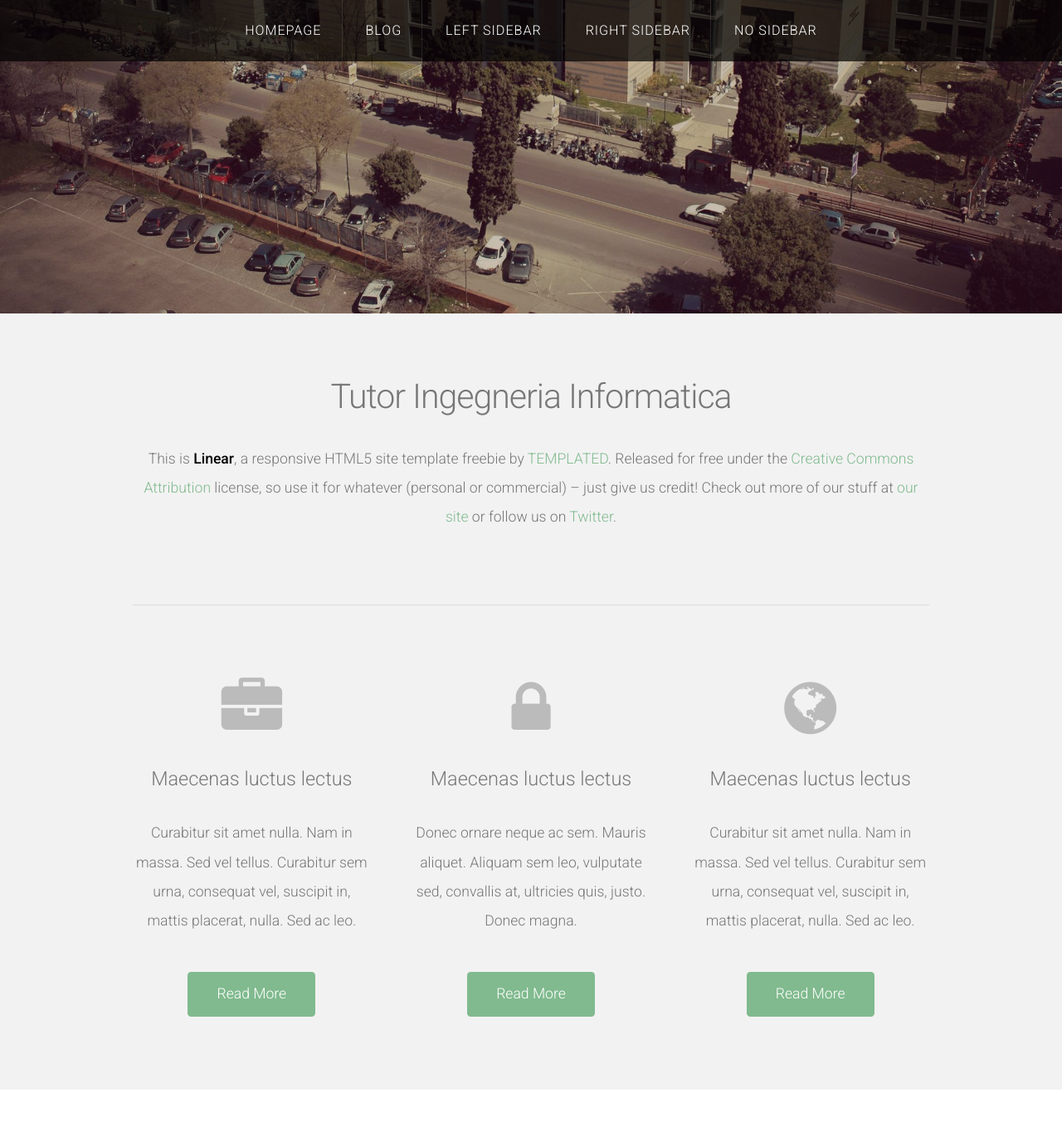
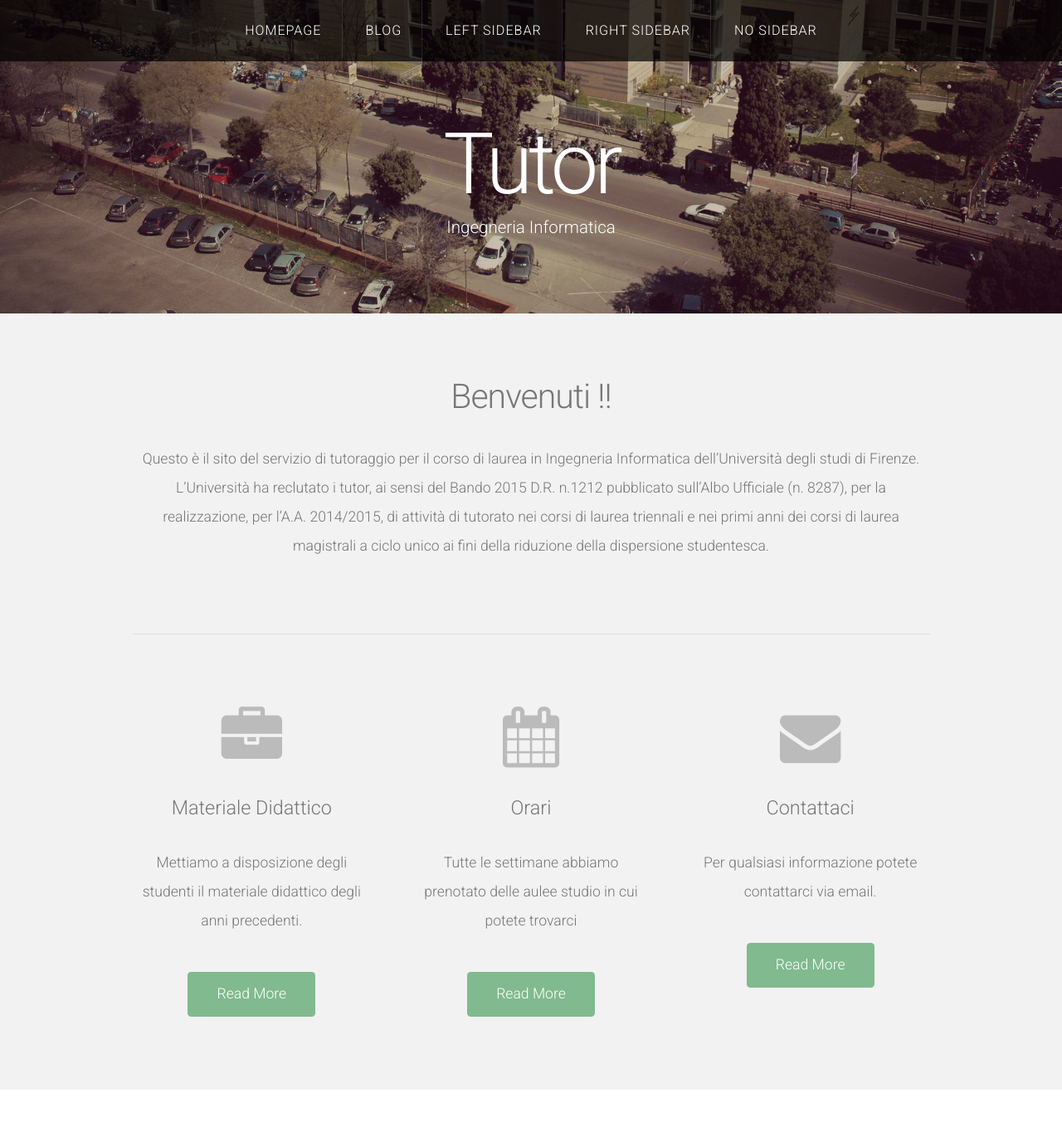
Before and after one commit to tutor-ing-inf-unifi/tutor-ing-inf-unifi.github.io, a Jekyll site: the page built from index.html, in a window 1280 px wide and 1400 px high. Shown: the top 1353 px of the window at 83% size. Built offline with Jekyll 4.4.1, drawn with Linux system fonts in a browser that asks for light colours; nearby versions of some CDN libraries; the list of posts is cut into pages by our own code.

Commit message:
modifiche home

```diff
--- a/_layouts/default.html
+++ b/_layouts/default.html
@@ -30,8 +30,8 @@ Released for free under the Creative Commons Attribution 3.0 license (templated.
 
 			<!-- Logo -->
 			<div id="logo">
-				<h1><a href="#">&nbsp;</a></h1>
-				<span class="tag">&nbsp;</span>
+				<h1><a href="#">Tutor</a></h1>
+				<span class="tag">Ingegneria Informatica</span>
 			</div>
 		</div>
 	</div>
--- a/index.html
+++ b/index.html
@@ -6,27 +6,30 @@ layout: default
 <div id="featured">
 	<div class="container">
 		<header>
-			<h2>Tutor Ingegneria Informatica</h2>
+			<h2>Benvenuti !!</h2>
 		</header>
-		<p>This is <strong>Linear</strong>, a responsive HTML5 site template freebie by <a href="http://templated.co">TEMPLATED</a>. Released for free under the <a href="http://templated.co/license">Creative Commons Attribution</a> license, so use it for whatever (personal or commercial) &ndash; just give us credit! Check out more of our stuff at <a href="http://templated.co">our site</a> or follow us on <a href="http://twitter.com/templatedco">Twitter</a>.</p>
+		<p>
+		Questo è il sito del servizio di tutoraggio per il corso di laurea in Ingegneria Informatica dell’Università degli studi di Firenze.
+		L’Università ha reclutato i tutor, ai sensi del Bando 2015 D.R. n.1212 pubblicato sull’Albo Ufficiale (n. 8287), per la realizzazione, per l’A.A. 2014/2015, di attività di tutorato nei corsi di laurea triennali e nei primi anni dei corsi di laurea magistrali a ciclo unico ai fini della riduzione della dispersione studentesca.
+		</p>
 		<hr />
 		<div class="row">
 			<section class="4u">
 				<span class="pennant"><span class="fa fa-briefcase"></span></span>
-				<h3>Maecenas luctus lectus</h3>
-				<p>Curabitur sit amet nulla. Nam in massa. Sed vel tellus. Curabitur sem urna, consequat vel, suscipit in, mattis placerat, nulla. Sed ac leo.</p>
+				<h3>Materiale Didattico</h3>
+				<p>Mettiamo a disposizione degli studenti il materiale didattico degli anni precedenti.</p>
 				<a href="#" class="button button-style1">Read More</a>
 			</section>
 			<section class="4u">
-				<span class="pennant"><span class="fa fa-lock"></span></span>
-				<h3>Maecenas luctus lectus</h3>
-				<p>Donec ornare neque ac sem. Mauris aliquet. Aliquam sem leo, vulputate sed, convallis at, ultricies quis, justo. Donec magna.</p>
+				<span class="pennant"><span class="fa fa-calendar"></span></span>
+				<h3>Orari</h3>
+				<p>Tutte le settimane abbiamo prenotato delle aulee studio in cui potete trovarci</p>
 				<a href="#" class="button button-style1">Read More</a>
 			</section>
 			<section class="4u">
-				<span class="pennant"><span class="fa fa-globe"></span></span>
-				<h3>Maecenas luctus lectus</h3>
-				<p>Curabitur sit amet nulla. Nam in massa. Sed vel tellus. Curabitur sem urna, consequat vel, suscipit in, mattis placerat, nulla. Sed ac leo.</p>
+				<span class="pennant"><span class="fa fa-envelope"></span></span>
+				<h3>Contattaci</h3>
+				<p>Per qualsiasi informazione potete contattarci via email.</p>
 				<a href="#" class="button button-style1">Read More</a>
 			</section>
 
```
